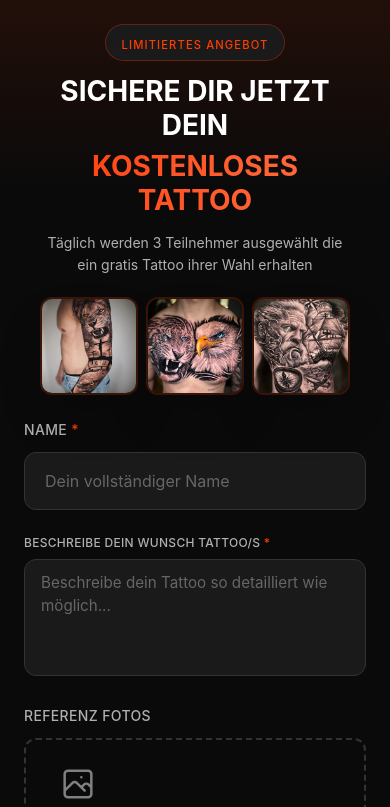
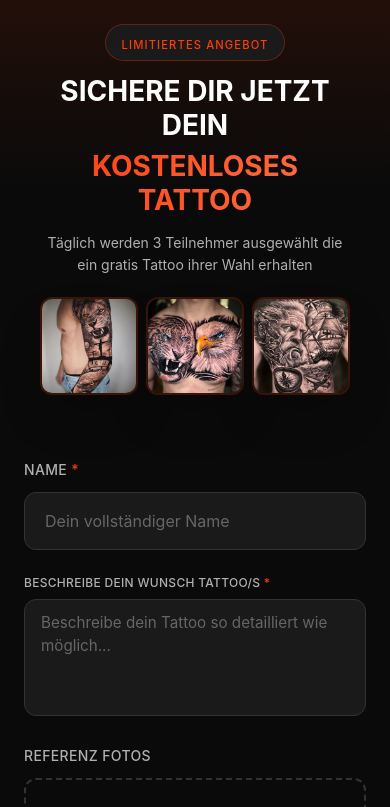
Before and after one commit to reachvivek/tattoo-studio-management-platform, an Angular app in the folder frontend/: page / in a window 390 px wide. Shown: the top 807 px of the page. Built offline with nearby package versions, Linux system fonts and the light colour scheme.

Commit message:
Increase mobile spacing for iPhone compatibility
- Increase form-section-wrapper padding-top: 1rem → 2.5rem
- Increase form-container padding-top: 1.5rem → 2.5rem
- Fixes NAME field overlapping with gallery images on iPhone 16 Pro
- Better visual separation between hero and form sections

```diff
--- a/frontend/src/app/features/lead-form/components/form-step-one/form-step-one.scss
+++ b/frontend/src/app/features/lead-form/components/form-step-one/form-step-one.scss
@@ -1,7 +1,7 @@
 // Mobile responsive styles for form
 .form-container {
   @media (max-width: 640px) {
-    padding-top: 1.5rem;
+    padding-top: 2.5rem;
 
     .space-y-8 > * + * {
       margin-top: 1.5rem !important;
--- a/frontend/src/app/features/lead-form/pages/lead-form-page/lead-form-page.scss
+++ b/frontend/src/app/features/lead-form/pages/lead-form-page/lead-form-page.scss
@@ -1,7 +1,7 @@
 // Mobile responsive styles for form page
 .form-section-wrapper {
   @media (max-width: 640px) {
-    padding-top: 1rem !important;
+    padding-top: 2.5rem !important;
     padding-bottom: 3rem !important;
   }
 }
```
